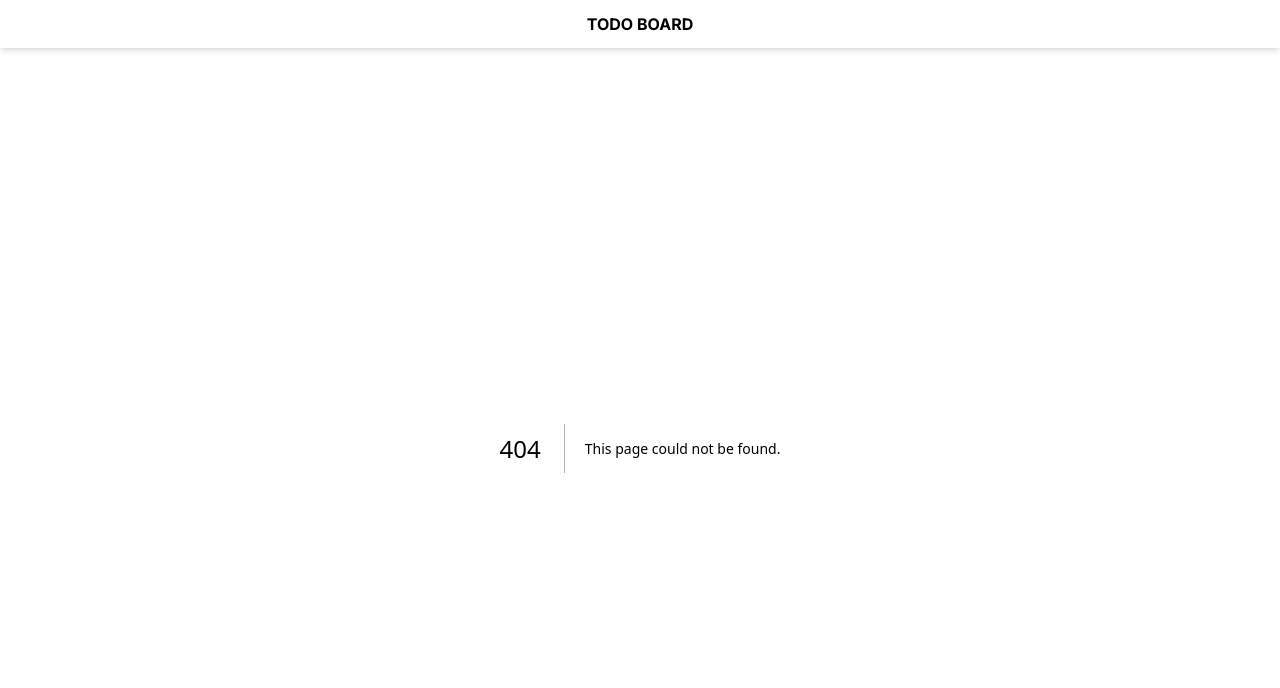
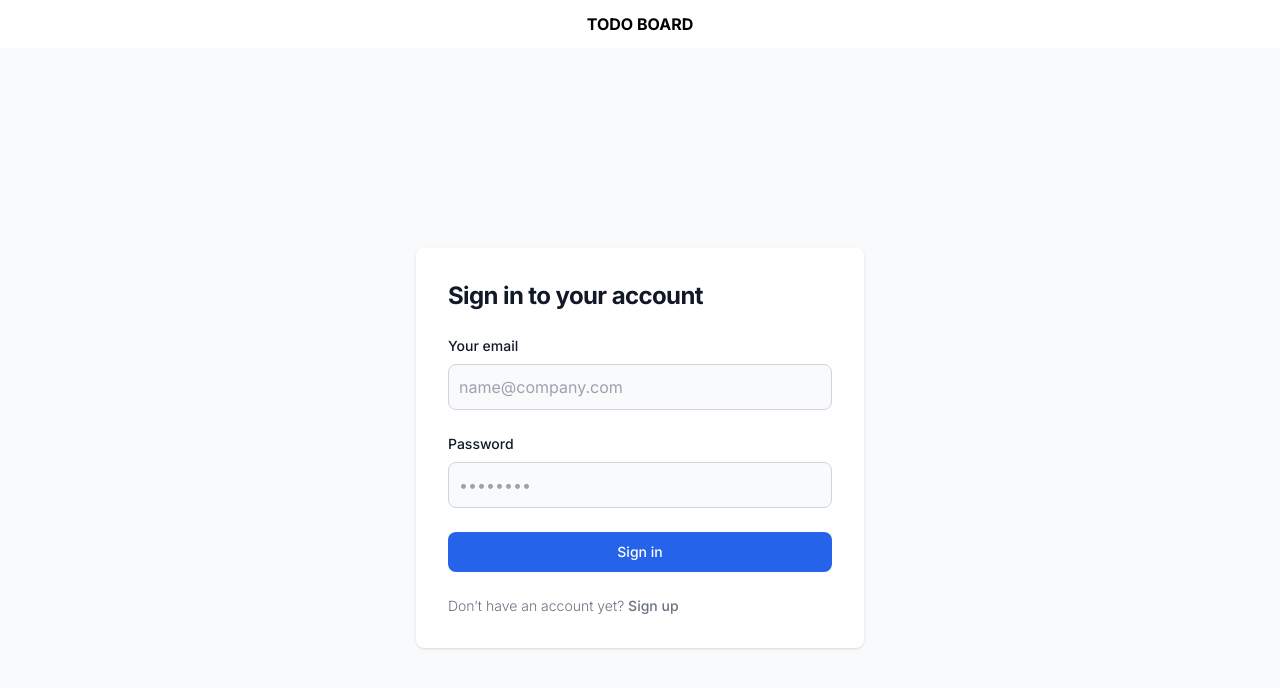
Before and after one commit to monzoor/to-do-board, a Next.js app: page /login in a window 1280 px wide. Before the commit this address had no page. Shown: the top 688 px of the page. Built offline with nearby package versions, Linux system fonts and the light colour scheme.

Commit message:
add middleware

```diff
--- /dev/null
+++ b/src/app/login/page.tsx
@@ -0,0 +1,65 @@
+export default function Login() {
+  return (
+    <section className="bg-gray-50 dark:bg-gray-900">
+      <div className="mx-auto flex flex-col items-center justify-center px-6 py-8 md:h-screen lg:py-0">
+        <div className="w-full rounded-lg bg-white shadow sm:max-w-md md:mt-0 xl:p-0 dark:border dark:border-gray-700 dark:bg-gray-800">
+          <div className="space-y-4 p-6 sm:p-8 md:space-y-6">
+            <h1 className="text-xl font-bold leading-tight tracking-tight text-gray-900 md:text-2xl dark:text-white">
+              Sign in to your account
+            </h1>
+            <form className="space-y-4 md:space-y-6" action="#">
+              <div>
+                <label
+                  htmlFor="email"
+                  className="mb-2 block text-sm font-medium text-gray-900 dark:text-white"
+                >
+                  Your email
+                </label>
+                <input
+                  type="email"
+                  name="email"
+                  id="email"
+                  className="focus:ring-primary-600 focus:border-primary-600 block w-full rounded-lg border border-gray-300 bg-gray-50 p-2.5 text-gray-900 dark:border-gray-600 dark:bg-gray-700 dark:text-white dark:placeholder-gray-400 dark:focus:border-blue-500 dark:focus:ring-blue-500"
+                  placeholder="name@company.com"
+                  required
+                />
+              </div>
+              <div>
+                <label
+                  htmlFor="password"
+                  className="mb-2 block text-sm font-medium text-gray-900 dark:text-white"
+                >
+                  Password
+                </label>
+                <input
+                  type="password"
+                  name="password"
+                  id="password"
+                  placeholder="••••••••"
+                  className="focus:ring-primary-600 focus:border-primary-600 block w-full rounded-lg border border-gray-300 bg-gray-50 p-2.5 text-gray-900 dark:border-gray-600 dark:bg-gray-700 dark:text-white dark:placeholder-gray-400 dark:focus:border-blue-500 dark:focus:ring-blue-500"
+                  required
+                />
+              </div>
+
+              <button
+                type="submit"
+                className="focus:ring-primary-300 dark:bg-primary-600 dark:hover:bg-primary-700 dark:focus:ring-primary-800 w-full rounded-lg bg-blue-600 px-5 py-2.5 text-center text-sm font-medium text-white hover:bg-blue-700 focus:outline-none focus:ring-4"
+              >
+                Sign in
+              </button>
+              <p className="text-sm font-light text-gray-500 dark:text-gray-400">
+                Don’t have an account yet?{" "}
+                <a
+                  href="/signup"
+                  className="text-primary-600 dark:text-primary-500 font-medium hover:underline"
+                >
+                  Sign up
+                </a>
+              </p>
+            </form>
+          </div>
+        </div>
+      </div>
+    </section>
+  );
+}
```
Also changed, not shown: src/middleware.ts (added, +32 -0 lines), 1 other file (tests, documents, lock files or other folders).
